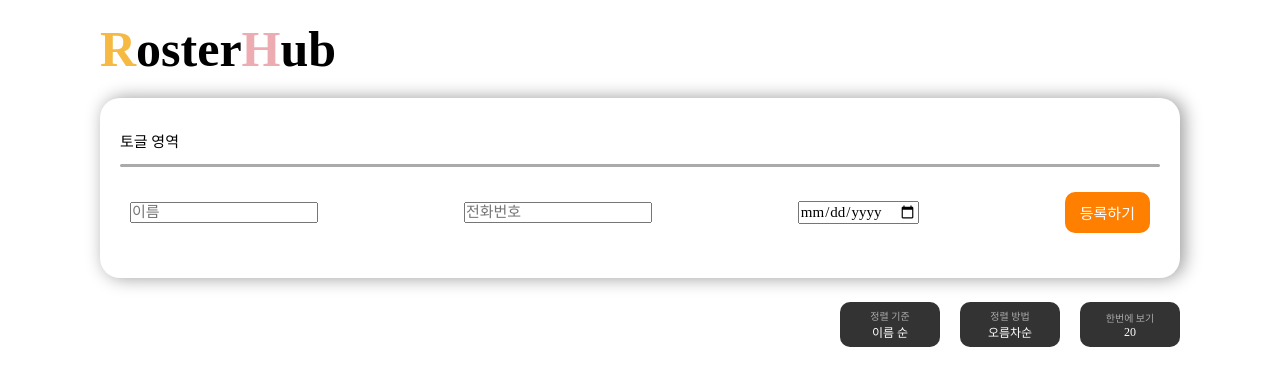
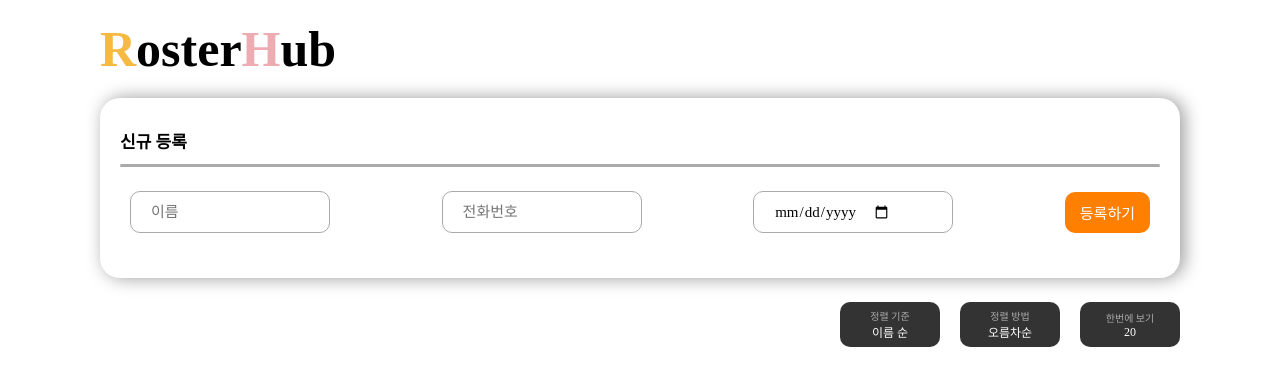
Before and after one commit to TransparentDeveloper/FE_Archives, a React (Vite) app in the folder pilots/rosterhub/: page / in a window 1280 px wide. Shown: the top 386 px of the page. Built offline with nearby package versions, Linux system fonts and the light colour scheme.

Commit message:
design: input 컴포넌트 작성

```diff
--- a/pilots/rosterhub/src/components/common/index.ts
+++ b/pilots/rosterhub/src/components/common/index.ts
@@ -2,6 +2,7 @@
 export * from "./button";
 export * from "./header";
 export * from "./highlightText";
+export * from "./input";
 export * from "./keyValueTexts";
 export * from "./logo";
 export * from "./memberCard";
--- /dev/null
+++ b/pilots/rosterhub/src/components/common/input.tsx
@@ -0,0 +1,29 @@
+import { $AlignCenter, BORDER_RADIUS, COLOR } from "@/styles";
+import type { CSSProperties } from "react";
+import { forwardRef } from "react";
+
+import { InputHTMLAttributes } from "react";
+
+interface InputProps extends InputHTMLAttributes<HTMLInputElement> {}
+
+export const Input = forwardRef<HTMLInputElement, InputProps>((props, ref) => {
+	const { ...rest } = props;
+
+	return (
+		<input
+			style={$Input}
+			{...rest}
+			ref={ref}
+		/>
+	);
+});
+
+const $Input: CSSProperties = {
+	...$AlignCenter,
+	padding: "2rem",
+	width: "20rem",
+	minWidth: "20rem",
+	height: "4rem",
+	border: `1px solid ${COLOR.grayScale[70]}`,
+	borderRadius: BORDER_RADIUS.middle
+};
--- a/pilots/rosterhub/src/components/purposeful/registerPanel.tsx
+++ b/pilots/rosterhub/src/components/purposeful/registerPanel.tsx
@@ -4,7 +4,7 @@
 import { MemberType } from "@/types";
 import { generateIdByTime, getFormattedTodayDate } from "@/utils";
 import type { CSSProperties, ChangeEvent } from "react";
-import { Button, CenterBox, SymmetricalPaddedBox } from "..";
+import { Button, CenterBox, Input, SymmetricalPaddedBox } from "..";
 import { Divider } from "../common/divider";
 
 export const RegisterPanel = () => {
@@ -42,22 +42,23 @@
 		});
 		updateMember(newMemberArray);
 	};
+
 	return (
 		<div style={$GridRow}>
 			<CenterBox direction="vertical">
-				<div>토글 영역</div>
+				<h3>신규 등록</h3>
 			</CenterBox>
 			<Divider length="100%" />
 			<form onSubmit={onSubmit}>
 				<SymmetricalPaddedBox horizontal="1rem">
 					<CenterBox direction="vertical">
 						<div style={$InputContainer}>
-							<input placeholder="이름" />
-							<input
+							<Input placeholder="이름" />
+							<Input
 								placeholder="전화번호"
 								type="tel"
 							/>
-							<input
+							<Input
 								placeholder="생년월일"
 								type="date"
 							/>
--- a/pilots/rosterhub/src/units/filterSection.tsx
+++ b/pilots/rosterhub/src/units/filterSection.tsx
@@ -23,13 +23,13 @@
 				label="정렬 방법"
 				optionArray={OPTION_SORT_METHOD}
 				paramKey={ULR_PARAM_SORT_METHOD}
-				tabIndex={0}
+				tabIndex={1}
 			/>
 			<Dropbox
 				label="한번에 보기"
 				optionArray={OPTION_PER_PAGE}
 				paramKey={URL_PARAM_LOAD_PER_PAGE}
-				tabIndex={0}
+				tabIndex={2}
 			/>
 		</div>
 	);
```
